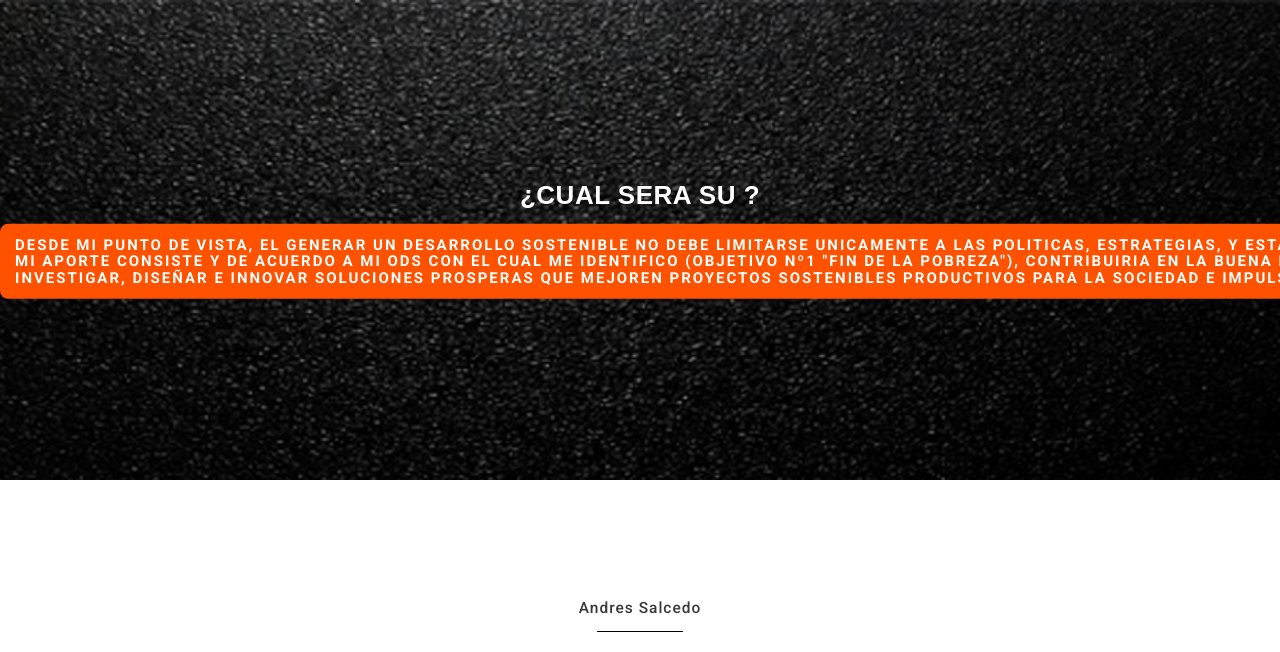
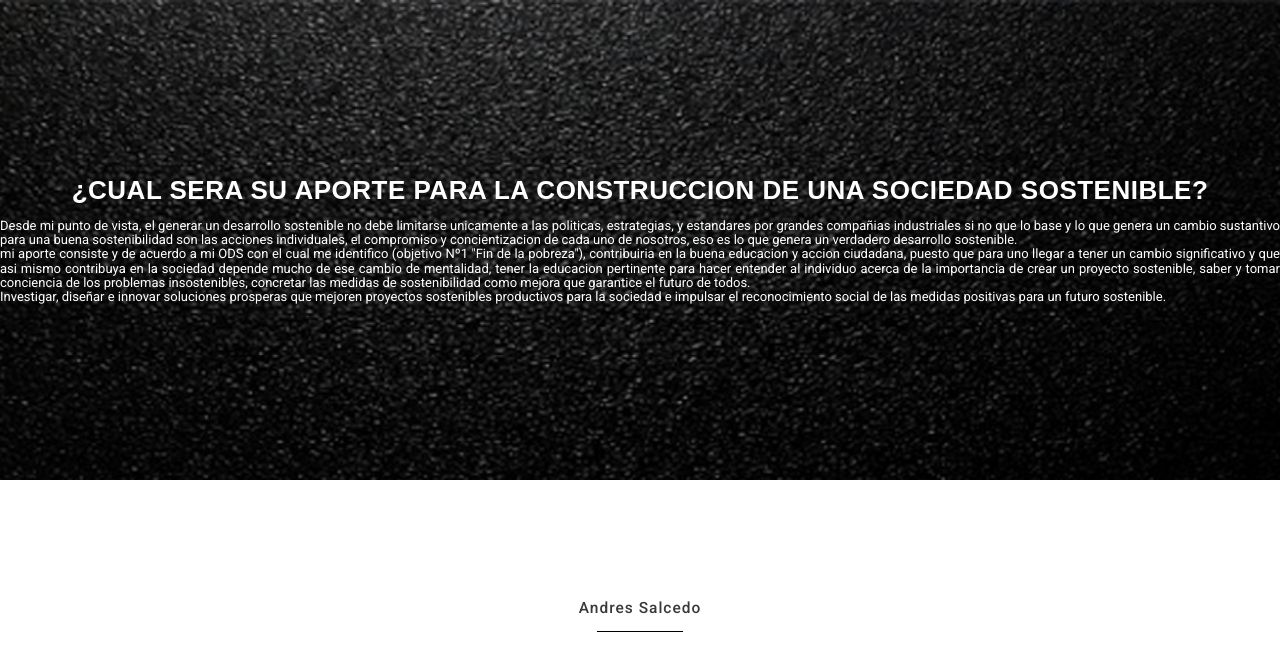
Before and after one commit to andresalcedo/emprendimiento, a website: page index.html in a window 1280 px wide. Drawn offline with Linux system fonts and the light colour scheme.

Commit message:
Merge origin/master
Conflicts:
	README.md

```diff
--- a/index.html
+++ b/index.html
@@ -43,9 +43,8 @@ Author Name: iCrossoft S.A.S-->
             </header>
             <div class="banner-full-image">
                 <div class="banner-title">
-                    <h2 style="color: white; font-size: 26px;"><b><font FACE="ARIAL">¿CUAL SERA SU ?</font></b></h2><br>
+                    <h2 style="color: white; font-size: 26px;"><b><font FACE="ARIAL">¿CUAL SERA SU APORTE PARA LA CONSTRUCCION DE UNA SOCIEDAD SOSTENIBLE?</font></b></h2><br>
                     <!--<img src='images/log.png' style="width: 200px;"><br><br><br>-->
-                    <a class="btn btn-primary" href="about.html">
                     <p align="justify">
                         Desde mi punto de vista, el generar un desarrollo sostenible no debe limitarse unicamente a las politicas, estrategias, y estandares por
                         grandes compañias industriales si no que lo base y lo que genera un cambio sustantivo para una buena sostenibilidad son las acciones
@@ -60,7 +59,6 @@ Author Name: iCrossoft S.A.S-->
                         Investigar, diseñar e innovar soluciones prosperas que mejoren proyectos sostenibles productivos para la sociedad e impulsar el
                         reconocimiento social de las medidas positivas para un futuro sostenible.
                     </p>
-                    </a>
                 </div>
             </div>
 
```
Lines whose indentation alone changed are shown as unchanged.
